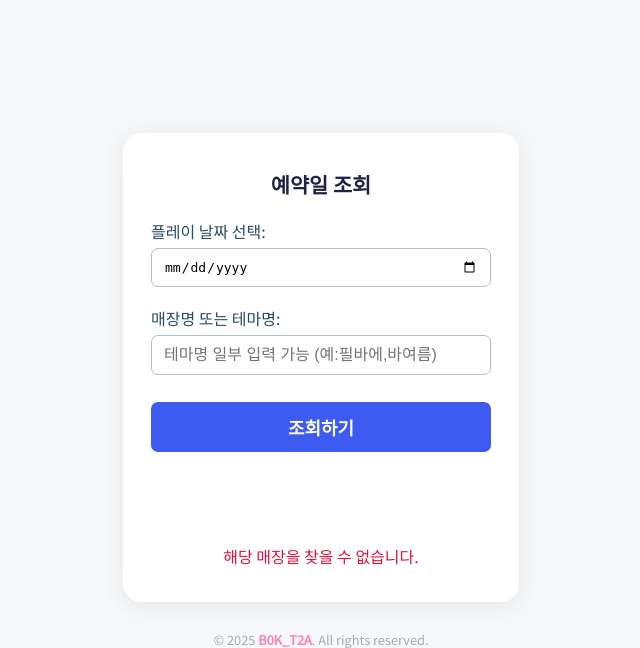
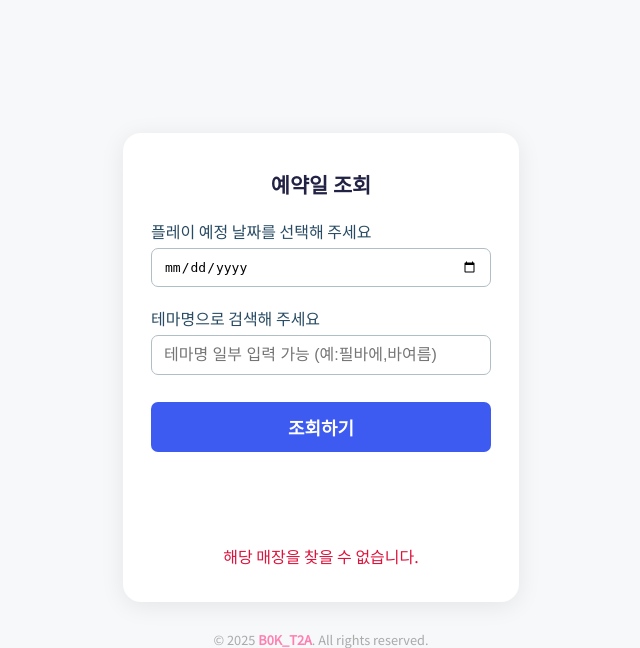
Before and after one commit to b0kt2a/B0KT2A-RSVN, a Flask app: page / in a window 1280 px wide. Shown: the top 648 px of the page, without its empty margins (319-959 px from the left). Run offline with Flask 3, Linux system fonts and the light colour scheme; data comes from the database, SQL or seed files in the repository; both versions use the stored data as it was after the commit.

Commit message:
Add files via upload

```diff
--- a/templates/index.html
+++ b/templates/index.html
@@ -125,10 +125,10 @@
     <div class="center-box">
         <h1>예약일 조회</h1>
         <form method="POST" autocomplete="off">
-            <label>플레이 날짜 선택:
+            <label>플레이 예정 날짜를 선택해 주세요
                 <input type="date" name="date" required value="{{ selected_date }}" autocomplete="off">
             </label>
-            <label>매장명 또는 테마명:
+            <label>테마명으로 검색해 주세요
                 <input type="text" name="store" placeholder="테마명 일부 입력 가능 (예:필바에,바여름)" required value="{{ selected_store }}" autocomplete="off">
             </label>
             <input type="submit" value="조회하기" class="submit-btn">
```
Also changed, not shown: database.db.
